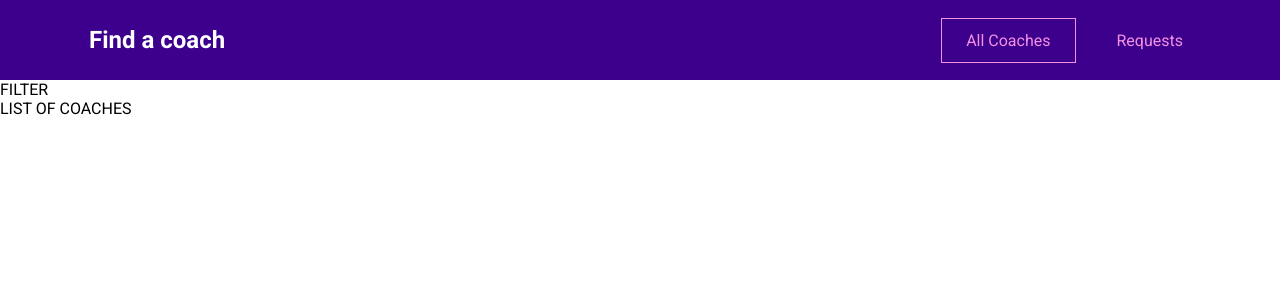
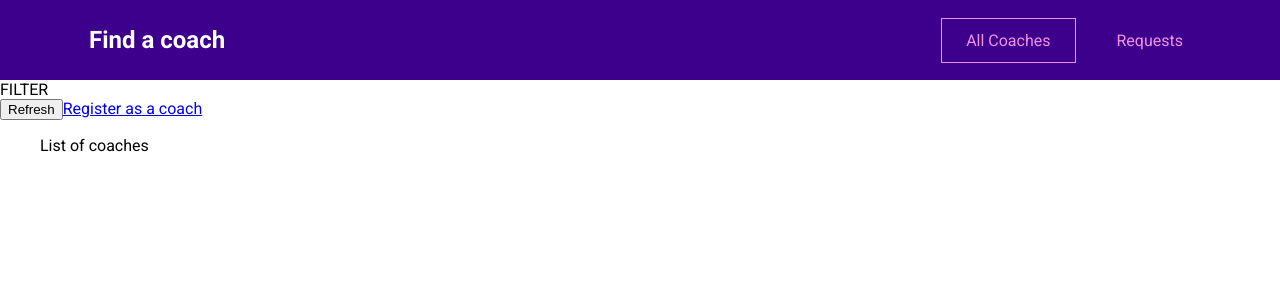
Before and after one commit to rifaath101/vue3-main-project, a Vue app: page /coaches in a window 1280 px wide. Shown: the top 300 px of the page. Built offline with nearby package versions, Linux system fonts and the light colour scheme.

Commit message:
Wiring up pages

```diff
--- a/src/pages/coaches/CoachDetail.vue
+++ b/src/pages/coaches/CoachDetail.vue
@@ -1,3 +1,6 @@
 <template>
-  <div></div>
+  <div>Details for coach</div>
+  <router-view></router-view>
+  <!-- router-view is used to display components that are part of the children array configured in the routes, without it the child component will not be displayed -->
+  <router-link to="/coaches/c1/contact">Contact</router-link>
 </template>
--- a/src/pages/coaches/CoachRegistration.vue
+++ b/src/pages/coaches/CoachRegistration.vue
@@ -1,3 +1,3 @@
 <template>
-  <div></div>
+  <div>Register</div>
 </template>
--- a/src/pages/coaches/CoachesList.vue
+++ b/src/pages/coaches/CoachesList.vue
@@ -1,4 +1,12 @@
 <template>
   <section>FILTER</section>
-  <section>LIST OF COACHES</section>
+  <section>
+    <div class="controls">
+      <button>Refresh</button>
+      <router-link to="/register">Register as a coach</router-link>
+    </div>
+    <ul>
+      List of coaches
+    </ul>
+  </section>
 </template>
--- a/src/pages/requests/ContactCoach.vue
+++ b/src/pages/requests/ContactCoach.vue
@@ -1,3 +1,3 @@
 <template>
-  <div></div>
+  <div>hey</div>
 </template>
--- a/src/pages/requests/RequestsReceived.vue
+++ b/src/pages/requests/RequestsReceived.vue
@@ -1,3 +1,3 @@
 <template>
-  <div></div>
+  <div>Requests</div>
 </template>
--- a/src/router.js
+++ b/src/router.js
@@ -11,7 +11,7 @@ const router = createRouter({
   routes: [
     {path: '/', redirect: '/coaches'},
     {path: '/coaches', component: CoachesList},
-    {path: '/coaches:id', component: CoachDetail, children: [
+    {path: '/coaches/:id', component: CoachDetail, children: [
       {path: 'contact', component: ContactCoach},
     ]},
     {path: '/register', component: CoachRegistration},
```
